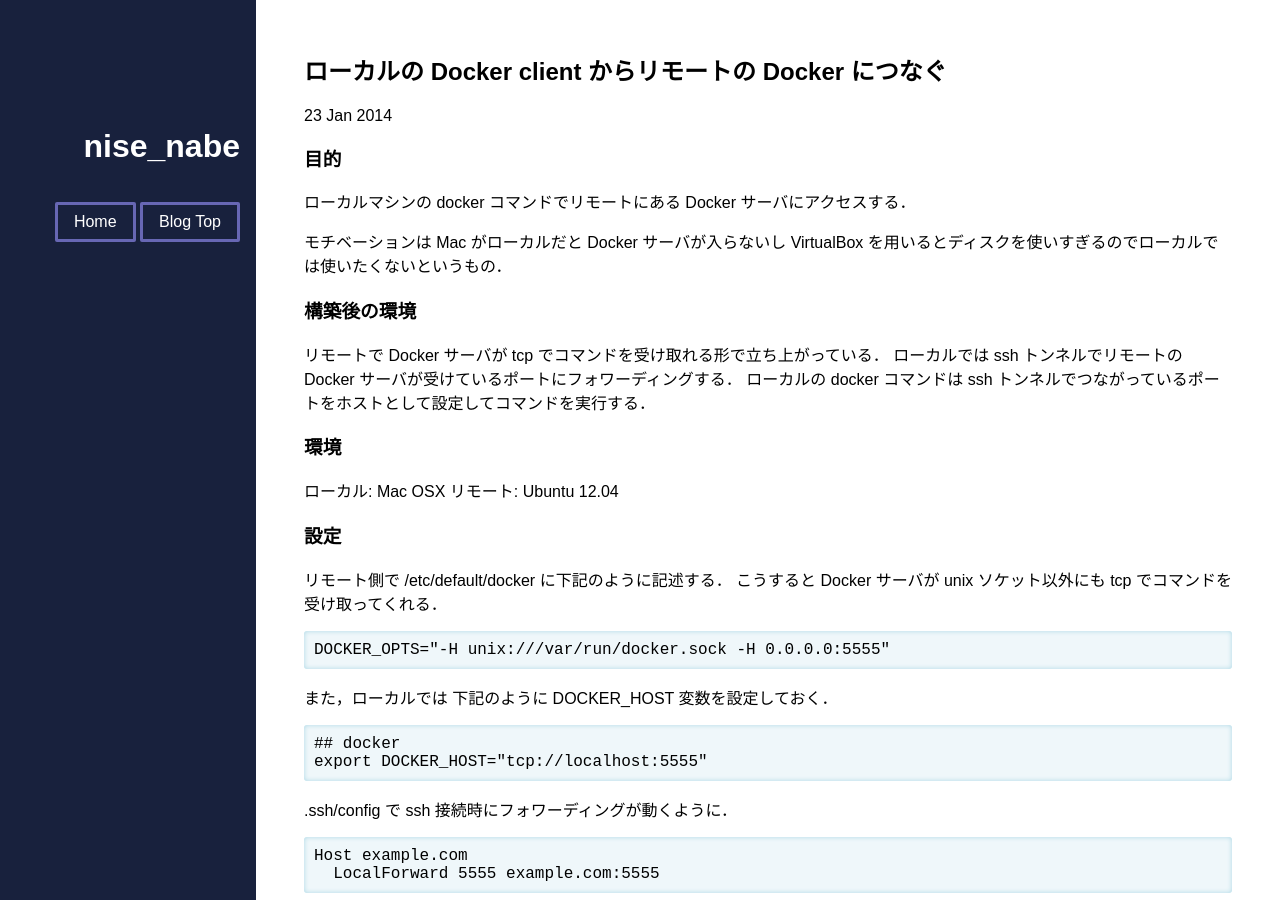
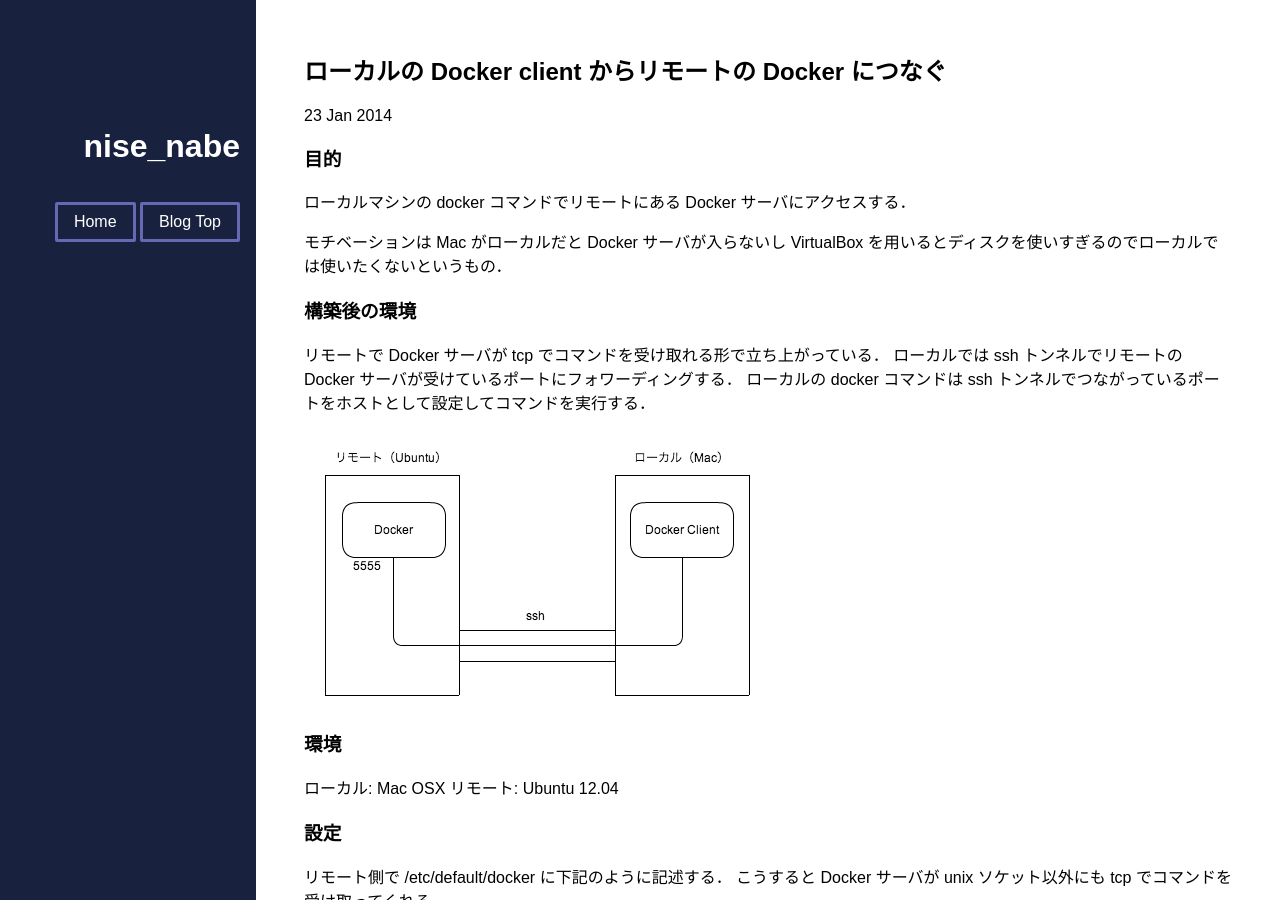
Before and after one commit to nise-nabe/bitbucket-pages, a Jekyll site: the page built from _posts/2014-02-03-docker-to-remote-docker.md, in a window 1280 px wide and 900 px high. Built offline with Jekyll 4.4.1, drawn with Linux system fonts in a browser that asks for light colours.

Commit message:
add image

```diff
--- a/_posts/2014-02-03-docker-to-remote-docker.md
+++ b/_posts/2014-02-03-docker-to-remote-docker.md
@@ -16,6 +16,7 @@ date:   2014-01-23 8:35:47
 ローカルでは ssh トンネルでリモートの Docker サーバが受けているポートにフォワーディングする．
 ローカルの docker コマンドは ssh トンネルでつながっているポートをホストとして設定してコマンドを実行する．
 
+![DockerRemote](/img/DockerRemote.png)
 
 ### 環境
 
```
Also changed, not shown: img/DockerRemote.png (added).
